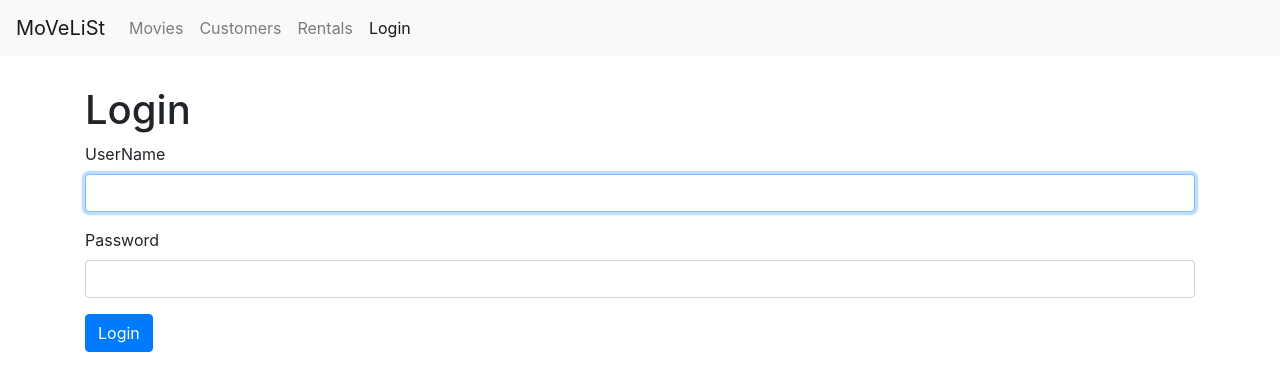
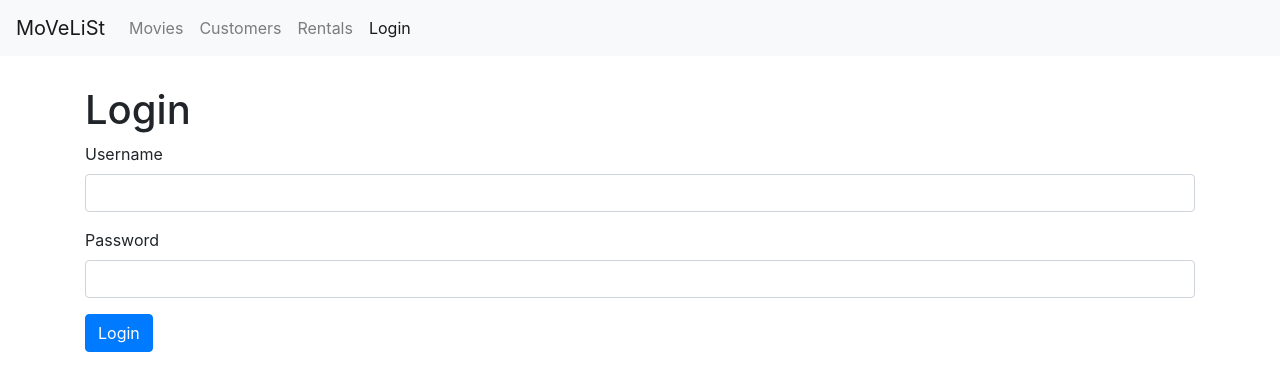
Before and after one commit to Arun05hp/movies-list, a React (Create React App) app: page /login in a window 1280 px wide. Shown: the top 390 px of the page. Built offline with nearby package versions, Linux system fonts and the light colour scheme.

Commit message:
reusable input field

```diff
--- /dev/null
+++ b/src/components/common/input.jsx
@@ -0,0 +1,19 @@
+import React from "react";
+
+const Input = ({ name, label, value, onChange }) => {
+  return (
+    <div className="form-group">
+      <label htmlFor={name}>{label}</label>
+      <input
+        value={value}
+        onChange={onChange}
+        name={name}
+        id={name}
+        type="text"
+        className="form-control"
+      />
+    </div>
+  );
+};
+
+export default Input;
--- a/src/components/loginForm.jsx
+++ b/src/components/loginForm.jsx
@@ -1,35 +1,39 @@
 import React, { Component } from "react";
+import Input from "./common/input";
 
 class LoginForm extends Component {
-  username = React.createRef();
-  //   componentDidMount() {
-  //     this.username.current.focus();
-  //   }
+  state = {
+    account: { username: "", password: "" },
+  };
 
   handleSubmit = (e) => {
     e.preventDefault();
+  };
 
-    const username = this.username.current.value;
+  handleChange = ({ currentTarget: input }) => {
+    const account = { ...this.state.account };
+    account[input.name] = input.value;
+    this.setState({ account });
   };
+
   render() {
+    const { account } = this.state;
     return (
       <div>
         <h1>Login</h1>
         <form onSubmit={this.handleSubmit}>
-          <div className="form-group">
-            <label htmlFor="username">UserName</label>
-            <input
-              autoFocus
-              ref={this.username}
-              id="username"
-              type="text"
-              className="form-control"
-            />
-          </div>
-          <div className="form-group">
-            <label htmlFor="password">Password</label>
-            <input id="password" type="text" className="form-control" />
-          </div>
+          <Input
+            name="username"
+            value={account.username}
+            label="Username"
+            onChange={this.handleChange}
+          />
+          <Input
+            name="password"
+            value={account.password}
+            label="Password"
+            onChange={this.handleChange}
+          />
           <button className="btn btn-primary">Login</button>
         </form>
       </div>
```
